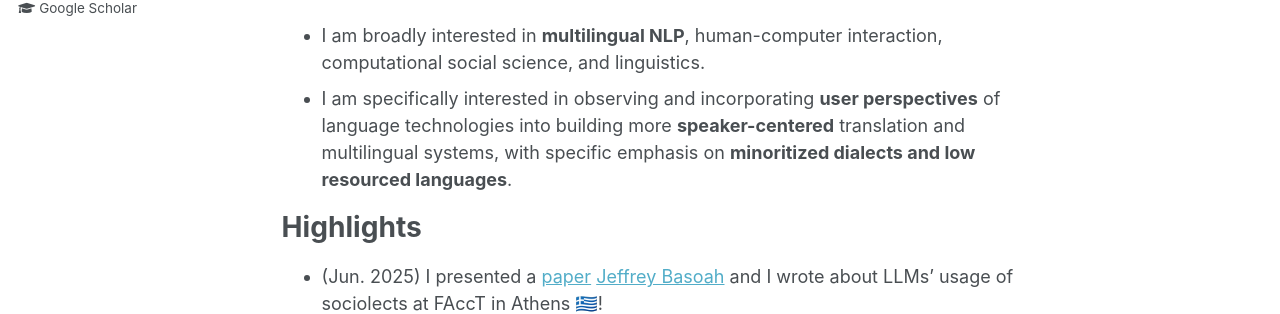
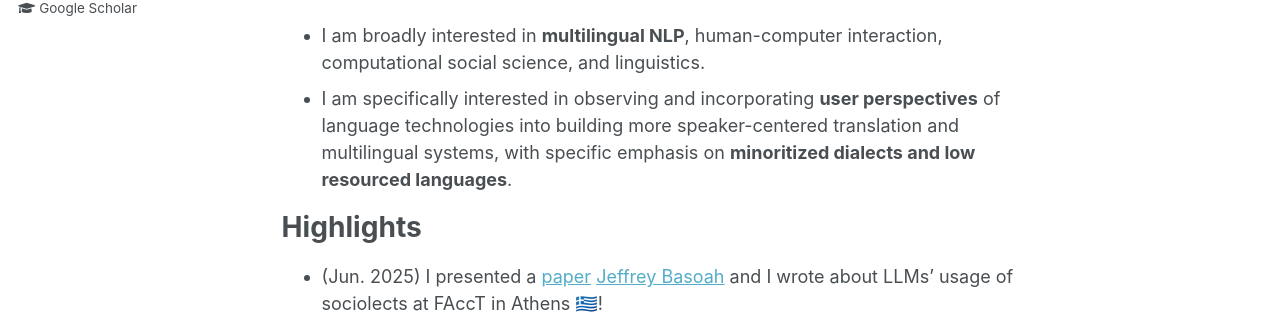
Before and after one commit to chechelnitskd/chechelnitskd.github.io, a Jekyll site: the page built from _pages/about.md, in a window 1280 px wide and 900 px high. Shown: the part 447-761 px from the top of the window. Built offline with Jekyll 4.4.1, drawn with Linux system fonts in a browser that asks for light colours.

```diff
--- a/_pages/about.md
+++ b/_pages/about.md
@@ -16,7 +16,7 @@ Hi, I'm Dan! Here is some information about me:
 
 # Interests
 - I am broadly interested in **multilingual NLP**, human-computer interaction, computational social science, and linguistics.
-- I am specifically interested in observing and incorporating **user perspectives** of language technologies into building more **speaker-centered** translation and multilingual systems, with specific emphasis on **minoritized dialects and low resourced languages**.
+- I am specifically interested in observing and incorporating **user perspectives** of language technologies into building more speaker-centered translation and multilingual systems, with specific emphasis on **minoritized dialects and low resourced languages**.
 
 # Highlights
 - (Jun. 2025) I presented a [paper](https://arxiv.org/abs/2505.05660) [Jeffrey Basoah](https://jeffreybasoah.github.io/) and I wrote about LLMs' usage of sociolects at FAccT in Athens 🇬🇷!
```
